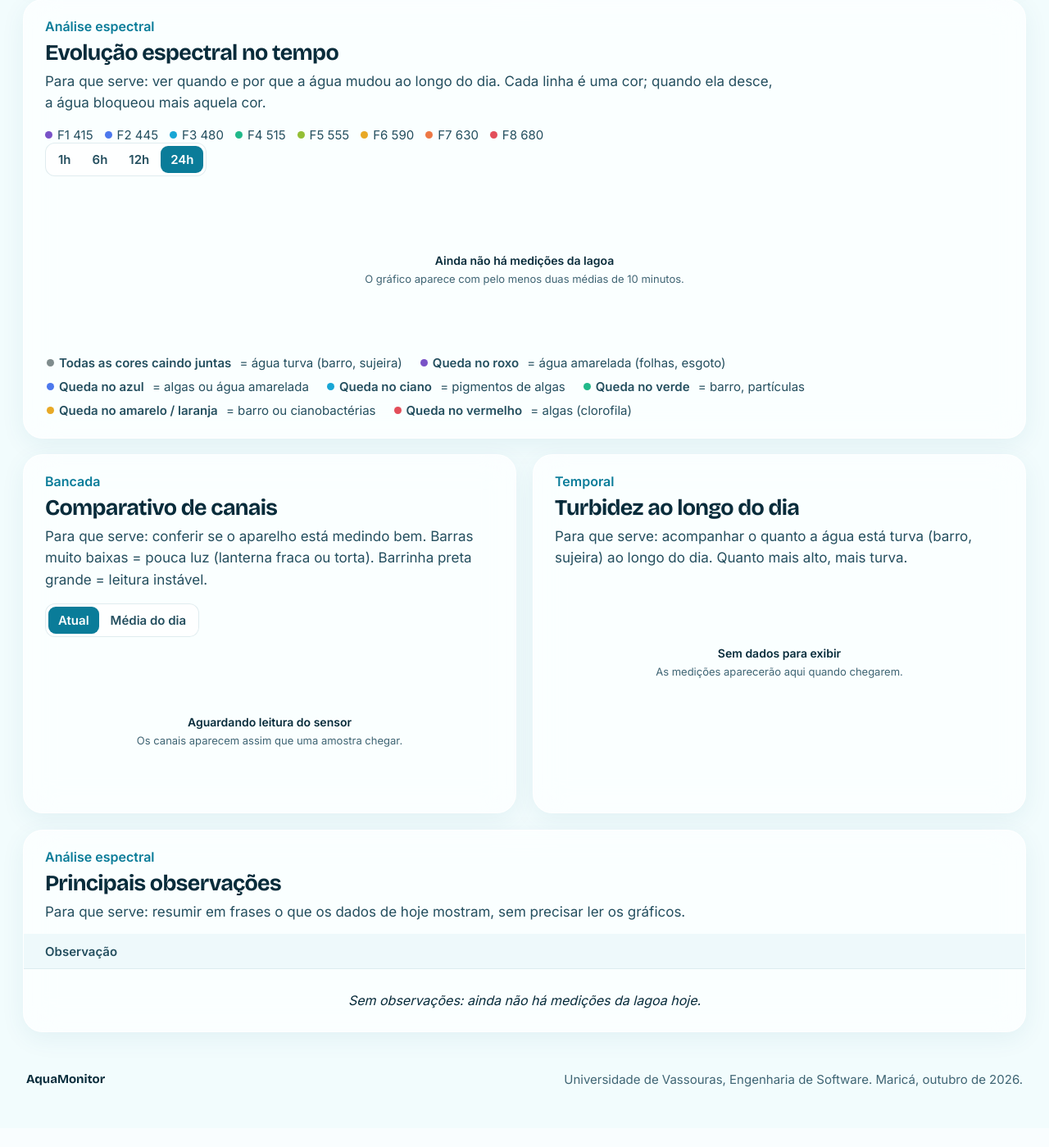
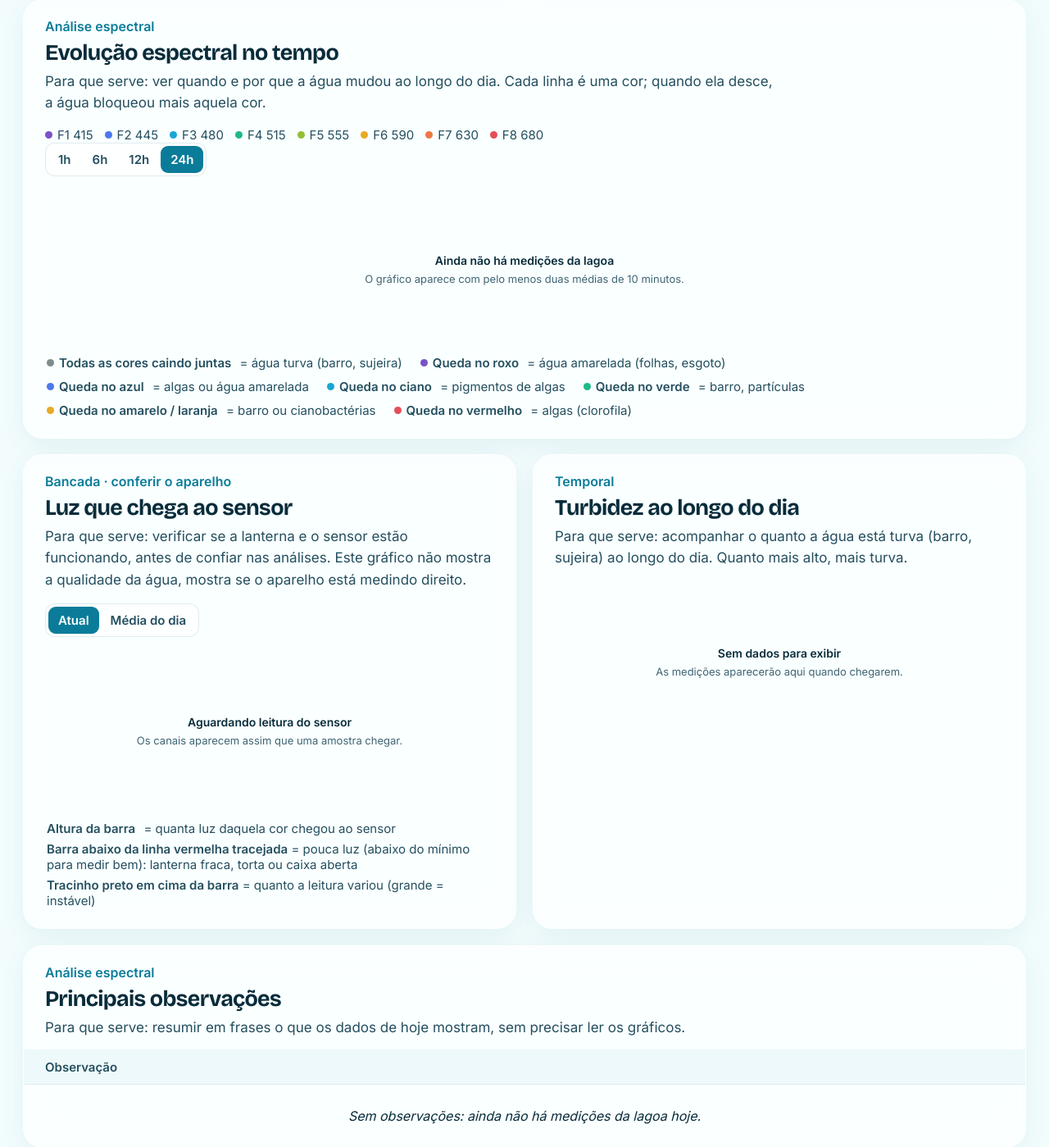
Before and after one commit to sgpcodes/projeto-monitoramento-de-agua--software, a Django app: page / in a window 1280 px wide. Shown: the part 2108-3507 px from the top of the page at 82% size. Before the commit the page ends 3434 px from the top, so only its background shows below. Run offline with Django 5.2, Linux system fonts and the light colour scheme; data that the repository does not hold is empty.

Commit message:
Grafico de canais vira Luz que chega ao sensor: veredito, nomes das cores, linha minima e legenda

```diff
--- a/aquamonitor/static/aquamonitor/js/dashboard.js
+++ b/aquamonitor/static/aquamonitor/js/dashboard.js
@@ -168,11 +168,19 @@
     const ok = Array.isArray(values) && values.length > 0 && values.every(Number.isFinite);
     setChartState("live-wrap", "live-empty", ok);
     if ($("canais-description")) $("canais-description").textContent = modoCanais === "dia"
-      ? `Para que serve: ver se a luz ficou estável hoje (média de ${cn?.medicoes_dia ?? 0} leituras). Barrinha preta grande = a luz variou muito durante o dia.`
-      : "Para que serve: conferir se o aparelho está medindo bem. Barras muito baixas = pouca luz (lanterna fraca ou torta). Barrinha preta grande = leitura instável.";
+      ? `Para que serve: ver se a luz ficou estável durante o dia (média de ${cn?.medicoes_dia ?? 0} leituras). Não mostra a qualidade da água, mostra se o aparelho mediu direito.`
+      : "Para que serve: verificar se a lanterna e o sensor estão funcionando, antes de confiar nas análises. Este gráfico não mostra a qualidade da água, mostra se o aparelho está medindo direito.";
+    // Veredito em uma frase: quem bate o olho ja sabe se esta tudo certo.
+    const LUZ_MINIMA = 1000;
+    if ($("canais-status") && ok) {
+      const fracas = values.slice(0, 8).map((v, i) => [v, NOMES_CORES[i]]).filter(([v]) => v < LUZ_MINIMA);
+      $("canais-status").textContent = fracas.length === 0 ? "✓ Luz suficiente em todas as cores: o aparelho está medindo bem."
+        : fracas.length >= 6 ? "⚠ Pouca luz em quase todas as cores: confira se a lanterna está acesa, alinhada e com a caixa fechada."
+        : `⚠ Pouca luz em ${fracas.map(([, n]) => n.toLowerCase()).join(", ")}: essas cores podem dar resultado impreciso.`;
+    }
     if (!chart || !ok) return;
-    const W = chart.clientWidth || 900, H = chart.clientHeight || 270, m = { t: 20, r: 20, b: 44, l: 58 }, pw = W - m.l - m.r, ph = H - m.t - m.b;
-    const maxV = Math.max(...values.map((v, i) => v + (erros?.[i] || 0)), 1) * 1.12, gap = 10, bw = (pw - gap * (values.length - 1)) / values.length;
+    const W = chart.clientWidth || 900, H = chart.clientHeight || 270, m = { t: 40, r: 20, b: 52, l: 70 }, pw = W - m.l - m.r, ph = H - m.t - m.b;
+    const maxV = Math.max(1200, ...values.map((v, i) => v + (erros?.[i] || 0))) * 1.12, gap = 10, bw = (pw - gap * (values.length - 1)) / values.length;
     const y = (v) => m.t + ph - (v / maxV) * ph;
     chart.replaceChildren(); chart.setAttribute("viewBox", `0 0 ${W} ${H}`); chart.setAttribute("preserveAspectRatio", "none");
     for (let i = 0; i <= 4; i++) {
@@ -191,8 +199,12 @@
         addSVG(chart, "line", { x1: cx, y1: y(v + e), x2: cx, y2: y(Math.max(0, v - e)), stroke: "#23414d", "stroke-width": 1.6 });
         addSVG(chart, "line", { x1: cx - 6, y1: y(v + e), x2: cx + 6, y2: y(v + e), stroke: "#23414d", "stroke-width": 1.6 });
       }
-      svgText(chart, bx + bw / 2, H - 20, labels[i], { class: "axis-text", "text-anchor": "middle" });
+      svgText(chart, bx + bw / 2, H - 30, nir ? "Infraverm." : NOMES_CORES[i].replace("Verde-amarelo", "Verde-am."), { class: "axis-text", "text-anchor": "middle" });
+      svgText(chart, bx + bw / 2, H - 12, nir ? "~910 nm" : `${labels[i]} nm`, { class: "axis-text", "text-anchor": "middle" });
     });
+    // Linha da luz minima para medir bem.
+    addSVG(chart, "line", { x1: m.l, y1: y(1000), x2: W - m.r, y2: y(1000), stroke: "#d2504a", "stroke-width": 1.6, "stroke-dasharray": "6 5" });
+    svgText(chart, 4, 16, "luz captada", { class: "axis-label" });
     markDrawn("l");
   }
 
--- a/aquamonitor/templates/aquamonitor/dashboard.html
+++ b/aquamonitor/templates/aquamonitor/dashboard.html
@@ -118,13 +118,19 @@
 
     <div class="two-col">
       <section class="panel" data-reveal>
-        <div class="panel-heading"><div><p class="panel-kicker">Bancada</p><h2>Comparativo de canais</h2><p id="canais-description">Para que serve: conferir se o aparelho está medindo bem. Barras muito baixas = pouca luz (lanterna fraca ou torta). Barrinha preta grande = leitura instável.</p></div>
+        <div class="panel-heading"><div><p class="panel-kicker">Bancada · conferir o aparelho</p><h2>Luz que chega ao sensor</h2><p id="canais-description">Para que serve: verificar se a lanterna e o sensor estão funcionando, antes de confiar nas análises. Este gráfico não mostra a qualidade da água, mostra se o aparelho está medindo direito.</p></div>
           <div class="segmented" role="tablist" aria-label="Leitura comparada" id="canais-mode">
             <button type="button" role="tab" class="seg-btn is-active" data-canais="atual" aria-selected="true">Atual</button>
             <button type="button" role="tab" class="seg-btn" data-canais="dia" aria-selected="false">Média do dia</button>
           </div></div>
         <div class="chart-wrap" id="live-wrap"><svg id="live-chart" class="chart" role="img" aria-label="Leitura ao vivo por canal"></svg></div>
         <div class="chart-empty" id="live-empty" hidden><strong>Aguardando leitura do sensor</strong><span>Os canais aparecem assim que uma amostra chegar.</span></div>
+        <p class="sample-summary" id="canais-status" style="margin:0 28px 6px;font-weight:600"></p>
+        <div class="spectrum-legend" style="padding:4px 28px 24px;display:grid;gap:6px">
+          <span><b>Altura da barra</b>&nbsp;= quanta luz daquela cor chegou ao sensor</span>
+          <span style="display:block"><b>Barra abaixo da linha vermelha tracejada</b>&nbsp;= pouca luz (abaixo do mínimo para medir bem): lanterna fraca, torta ou caixa aberta</span>
+          <span style="display:block"><b>Tracinho preto em cima da barra</b>&nbsp;= quanto a leitura variou (grande = instável)</span>
+        </div>
       </section>
       <section class="panel" id="chart-section" data-reveal>
         <div class="panel-heading"><div><p class="panel-kicker">Temporal</p><h2>Turbidez ao longo do dia</h2><p>Para que serve: acompanhar o quanto a água está turva (barro, sujeira) ao longo do dia. Quanto mais alto, mais turva.</p></div></div>
```
